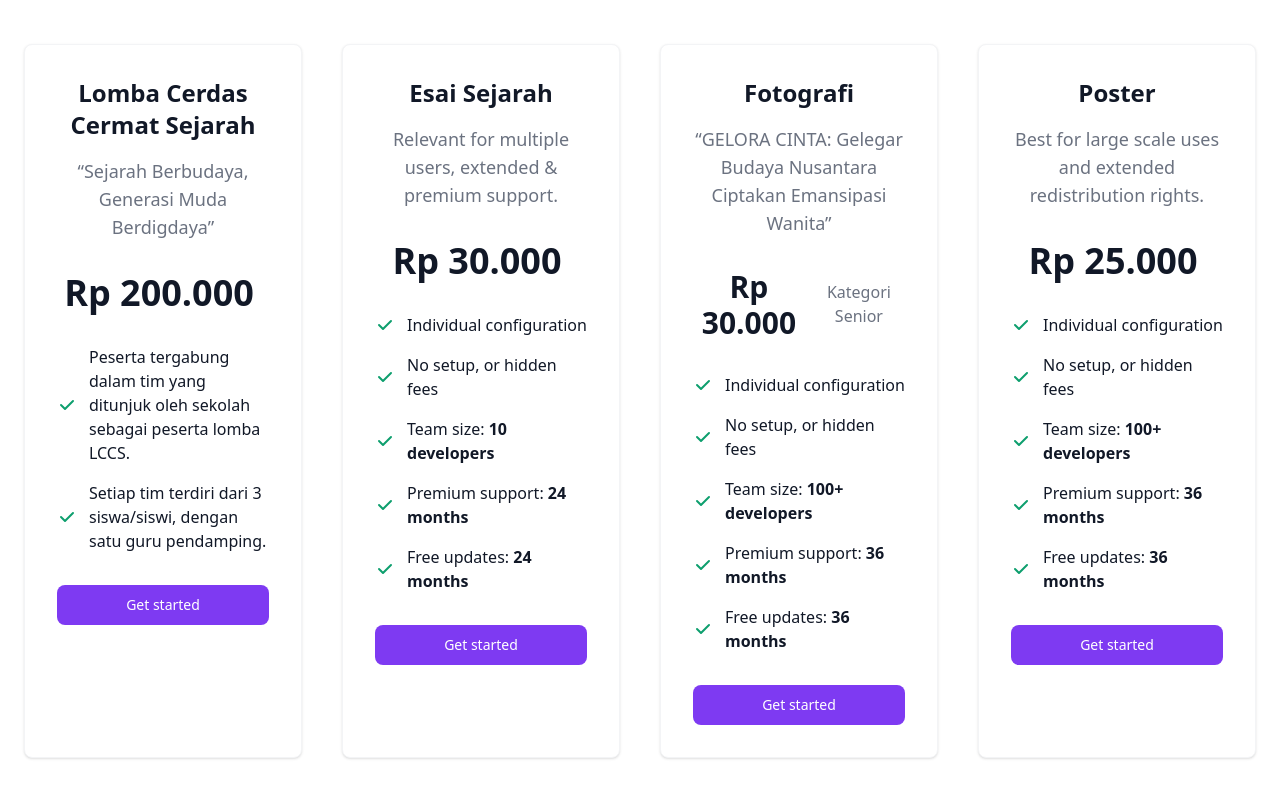
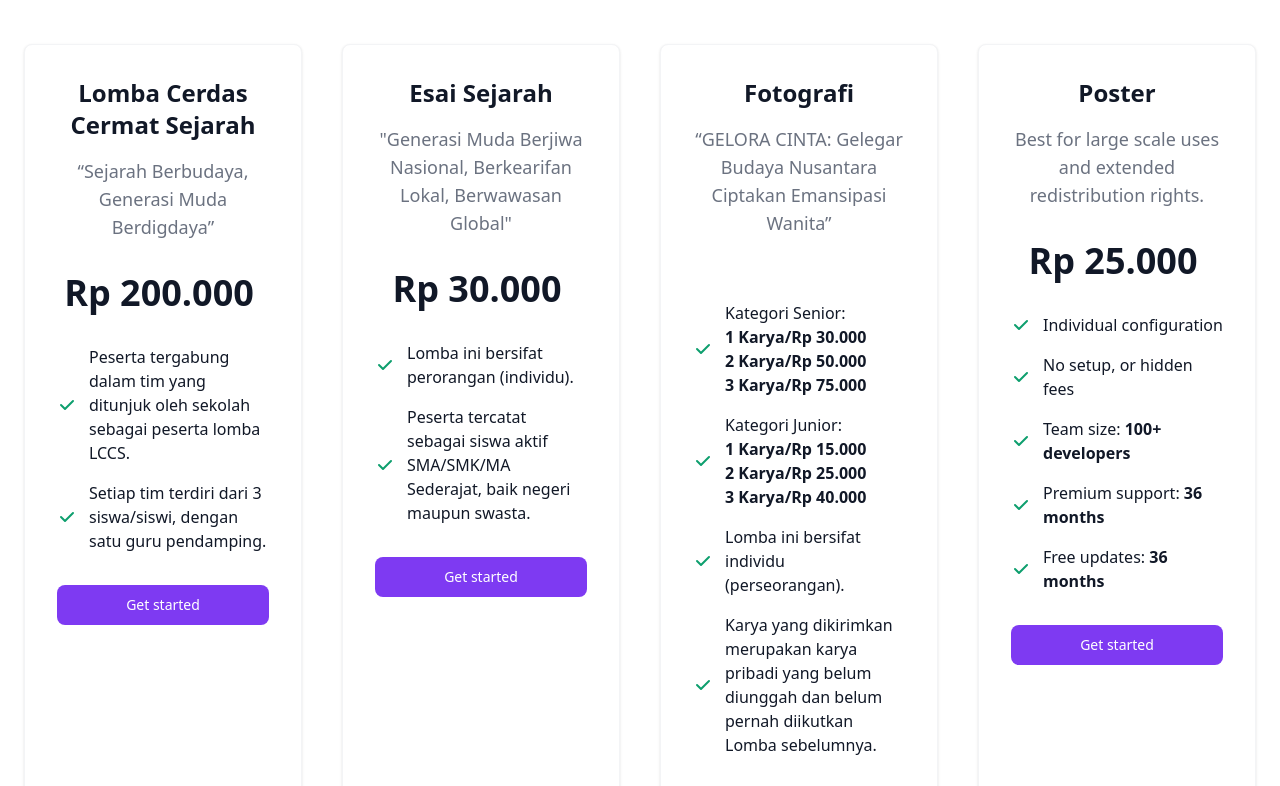
Before and after one commit to Tukimencuy/landwind, a website: page index.html in a window 1280 px wide. Shown: the part 5380-6166 px from the top of the page. Drawn offline with nearby package versions, Linux system fonts and the light colour scheme; a web font is replaced by a local one.

Commit message:
tempek gawok gawokkkk

```diff
--- a/index.html
+++ b/index.html
@@ -470,7 +470,7 @@
           <!-- Pricing Card -->
           <div class="flex flex-col max-w-lg p-6 mx-auto text-center text-gray-900 bg-white border border-gray-100 rounded-lg shadow dark:border-gray-600 xl:p-8 dark:bg-gray-800 dark:text-white">
             <h3 class="mb-4 text-2xl font-bold">Esai Sejarah</h3>
-            <p class="font-light text-gray-500 sm:text-lg dark:text-gray-400">Relevant for multiple users, extended & premium support.</p>
+            <p class="font-light text-gray-500 sm:text-lg dark:text-gray-400">"Generasi Muda Berjiwa Nasional, Berkearifan Lokal, Berwawasan Global"</p>
             <div class="flex items-baseline justify-center my-8">
               <span class="mr-2 text-4xl font-extrabold">Rp 30.000</span>
               <!-- <span class="text-gray-500 dark:text-gray-400" dark:text-gray-400>emang kosong</span> -->
@@ -482,35 +482,14 @@
                 <svg class="flex-shrink-0 w-5 h-5 text-green-500 dark:text-green-400" fill="currentColor" viewBox="0 0 20 20" xmlns="http://www.w3.org/2000/svg">
                   <path fill-rule="evenodd" d="M16.707 5.293a1 1 0 010 1.414l-8 8a1 1 0 01-1.414 0l-4-4a1 1 0 011.414-1.414L8 12.586l7.293-7.293a1 1 0 011.414 0z" clip-rule="evenodd"></path>
                 </svg>
-                <span>Individual configuration</span>
+                <span>Lomba ini bersifat perorangan (individu).</span>
               </li>
               <li class="flex items-center space-x-3">
                 <!-- Icon -->
                 <svg class="flex-shrink-0 w-5 h-5 text-green-500 dark:text-green-400" fill="currentColor" viewBox="0 0 20 20" xmlns="http://www.w3.org/2000/svg">
                   <path fill-rule="evenodd" d="M16.707 5.293a1 1 0 010 1.414l-8 8a1 1 0 01-1.414 0l-4-4a1 1 0 011.414-1.414L8 12.586l7.293-7.293a1 1 0 011.414 0z" clip-rule="evenodd"></path>
                 </svg>
-                <span>No setup, or hidden fees</span>
-              </li>
-              <li class="flex items-center space-x-3">
-                <!-- Icon -->
-                <svg class="flex-shrink-0 w-5 h-5 text-green-500 dark:text-green-400" fill="currentColor" viewBox="0 0 20 20" xmlns="http://www.w3.org/2000/svg">
-                  <path fill-rule="evenodd" d="M16.707 5.293a1 1 0 010 1.414l-8 8a1 1 0 01-1.414 0l-4-4a1 1 0 011.414-1.414L8 12.586l7.293-7.293a1 1 0 011.414 0z" clip-rule="evenodd"></path>
-                </svg>
-                <span>Team size: <span class="font-semibold">10 developers</span></span>
-              </li>
-              <li class="flex items-center space-x-3">
-                <!-- Icon -->
-                <svg class="flex-shrink-0 w-5 h-5 text-green-500 dark:text-green-400" fill="currentColor" viewBox="0 0 20 20" xmlns="http://www.w3.org/2000/svg">
-                  <path fill-rule="evenodd" d="M16.707 5.293a1 1 0 010 1.414l-8 8a1 1 0 01-1.414 0l-4-4a1 1 0 011.414-1.414L8 12.586l7.293-7.293a1 1 0 011.414 0z" clip-rule="evenodd"></path>
-                </svg>
-                <span>Premium support: <span class="font-semibold">24 months</span></span>
-              </li>
-              <li class="flex items-center space-x-3">
-                <!-- Icon -->
-                <svg class="flex-shrink-0 w-5 h-5 text-green-500 dark:text-green-400" fill="currentColor" viewBox="0 0 20 20" xmlns="http://www.w3.org/2000/svg">
-                  <path fill-rule="evenodd" d="M16.707 5.293a1 1 0 010 1.414l-8 8a1 1 0 01-1.414 0l-4-4a1 1 0 011.414-1.414L8 12.586l7.293-7.293a1 1 0 011.414 0z" clip-rule="evenodd"></path>
-                </svg>
-                <span>Free updates: <span class="font-semibold">24 months</span></span>
+                <span>Peserta tercatat sebagai siswa aktif SMA/SMK/MA Sederajat, baik negeri maupun swasta.</span>
               </li>
             </ul>
             <a href="#" class="text-white bg-purple-600 hover:bg-purple-700 focus:ring-4 focus:ring-purple-200 font-medium rounded-lg text-sm px-5 py-2.5 text-center dark:text-white dark:focus:ring-purple-900">Get started</a>
@@ -520,10 +499,7 @@
           <div class="flex flex-col max-w-lg p-6 mx-auto text-center text-gray-900 bg-white border border-gray-100 rounded-lg shadow dark:border-gray-600 xl:p-8 dark:bg-gray-800 dark:text-white">
             <h3 class="mb-4 text-2xl font-bold">Fotografi</h3>
             <p class="font-light text-gray-500 sm:text-lg dark:text-gray-400">“GELORA CINTA: Gelegar Budaya Nusantara Ciptakan Emansipasi Wanita”</p>
-            <div class="flex items-baseline justify-center my-8">
-              <span class="mr-2 text-3xl font-extrabold">Rp 30.000</span>
-              <span class="text-gray-500 dark:text-gray-400">Kategori Senior</span>
-            </div>
+            <div class="flex items-baseline justify-center my-8"></div>
 
             <!-- List -->
             <ul role="list" class="mb-8 space-y-4 text-left">
@@ -532,35 +508,34 @@
                 <svg class="flex-shrink-0 w-5 h-5 text-green-500 dark:text-green-400" fill="currentColor" viewBox="0 0 20 20" xmlns="http://www.w3.org/2000/svg">
                   <path fill-rule="evenodd" d="M16.707 5.293a1 1 0 010 1.414l-8 8a1 1 0 01-1.414 0l-4-4a1 1 0 011.414-1.414L8 12.586l7.293-7.293a1 1 0 011.414 0z" clip-rule="evenodd"></path>
                 </svg>
-                <span>Individual configuration</span>
+                <span
+                  >Kategori Senior: <br /><span class="font-semibold">1 Karya/Rp 30.000 <br />2 Karya/Rp 50.000 <br />3 Karya/Rp 75.000 </span></span
+                >
+              </li>
+
+              <li class="flex items-center space-x-3">
+                <!-- Icon -->
+                <svg class="flex-shrink-0 w-5 h-5 text-green-500 dark:text-green-400" fill="currentColor" viewBox="0 0 20 20" xmlns="http://www.w3.org/2000/svg">
+                  <path fill-rule="evenodd" d="M16.707 5.293a1 1 0 010 1.414l-8 8a1 1 0 01-1.414 0l-4-4a1 1 0 011.414-1.414L8 12.586l7.293-7.293a1 1 0 011.414 0z" clip-rule="evenodd"></path>
+                </svg>
+                <span
+                  >Kategori Junior: <br /><span class="font-semibold">1 Karya/Rp 15.000 <br />2 Karya/Rp 25.000 <br />3 Karya/Rp 40.000 </span></span
+                >
+              </li>
+
+              <li class="flex items-center space-x-3">
+                <!-- Icon -->
+                <svg class="flex-shrink-0 w-5 h-5 text-green-500 dark:text-green-400" fill="currentColor" viewBox="0 0 20 20" xmlns="http://www.w3.org/2000/svg">
+                  <path fill-rule="evenodd" d="M16.707 5.293a1 1 0 010 1.414l-8 8a1 1 0 01-1.414 0l-4-4a1 1 0 011.414-1.414L8 12.586l7.293-7.293a1 1 0 011.414 0z" clip-rule="evenodd"></path>
+                </svg>
+                <span>Lomba ini bersifat individu (perseorangan).</span>
               </li>
               <li class="flex items-center space-x-3">
                 <!-- Icon -->
                 <svg class="flex-shrink-0 w-5 h-5 text-green-500 dark:text-green-400" fill="currentColor" viewBox="0 0 20 20" xmlns="http://www.w3.org/2000/svg">
                   <path fill-rule="evenodd" d="M16.707 5.293a1 1 0 010 1.414l-8 8a1 1 0 01-1.414 0l-4-4a1 1 0 011.414-1.414L8 12.586l7.293-7.293a1 1 0 011.414 0z" clip-rule="evenodd"></path>
                 </svg>
-                <span>No setup, or hidden fees</span>
-              </li>
-              <li class="flex items-center space-x-3">
-                <!-- Icon -->
-                <svg class="flex-shrink-0 w-5 h-5 text-green-500 dark:text-green-400" fill="currentColor" viewBox="0 0 20 20" xmlns="http://www.w3.org/2000/svg">
-                  <path fill-rule="evenodd" d="M16.707 5.293a1 1 0 010 1.414l-8 8a1 1 0 01-1.414 0l-4-4a1 1 0 011.414-1.414L8 12.586l7.293-7.293a1 1 0 011.414 0z" clip-rule="evenodd"></path>
-                </svg>
-                <span>Team size: <span class="font-semibold">100+ developers</span></span>
-              </li>
-              <li class="flex items-center space-x-3">
-                <!-- Icon -->
-                <svg class="flex-shrink-0 w-5 h-5 text-green-500 dark:text-green-400" fill="currentColor" viewBox="0 0 20 20" xmlns="http://www.w3.org/2000/svg">
-                  <path fill-rule="evenodd" d="M16.707 5.293a1 1 0 010 1.414l-8 8a1 1 0 01-1.414 0l-4-4a1 1 0 011.414-1.414L8 12.586l7.293-7.293a1 1 0 011.414 0z" clip-rule="evenodd"></path>
-                </svg>
-                <span>Premium support: <span class="font-semibold">36 months</span></span>
-              </li>
-              <li class="flex items-center space-x-3">
-                <!-- Icon -->
-                <svg class="flex-shrink-0 w-5 h-5 text-green-500 dark:text-green-400" fill="currentColor" viewBox="0 0 20 20" xmlns="http://www.w3.org/2000/svg">
-                  <path fill-rule="evenodd" d="M16.707 5.293a1 1 0 010 1.414l-8 8a1 1 0 01-1.414 0l-4-4a1 1 0 011.414-1.414L8 12.586l7.293-7.293a1 1 0 011.414 0z" clip-rule="evenodd"></path>
-                </svg>
-                <span>Free updates: <span class="font-semibold">36 months</span></span>
+                <span>Karya yang dikirimkan merupakan karya pribadi yang belum diunggah dan belum pernah diikutkan Lomba sebelumnya.</span>
               </li>
             </ul>
             <a href="#" class="text-white bg-purple-600 hover:bg-purple-700 focus:ring-4 focus:ring-purple-200 font-medium rounded-lg text-sm px-5 py-2.5 text-center dark:text-white dark:focus:ring-purple-900">Get started</a>
```
